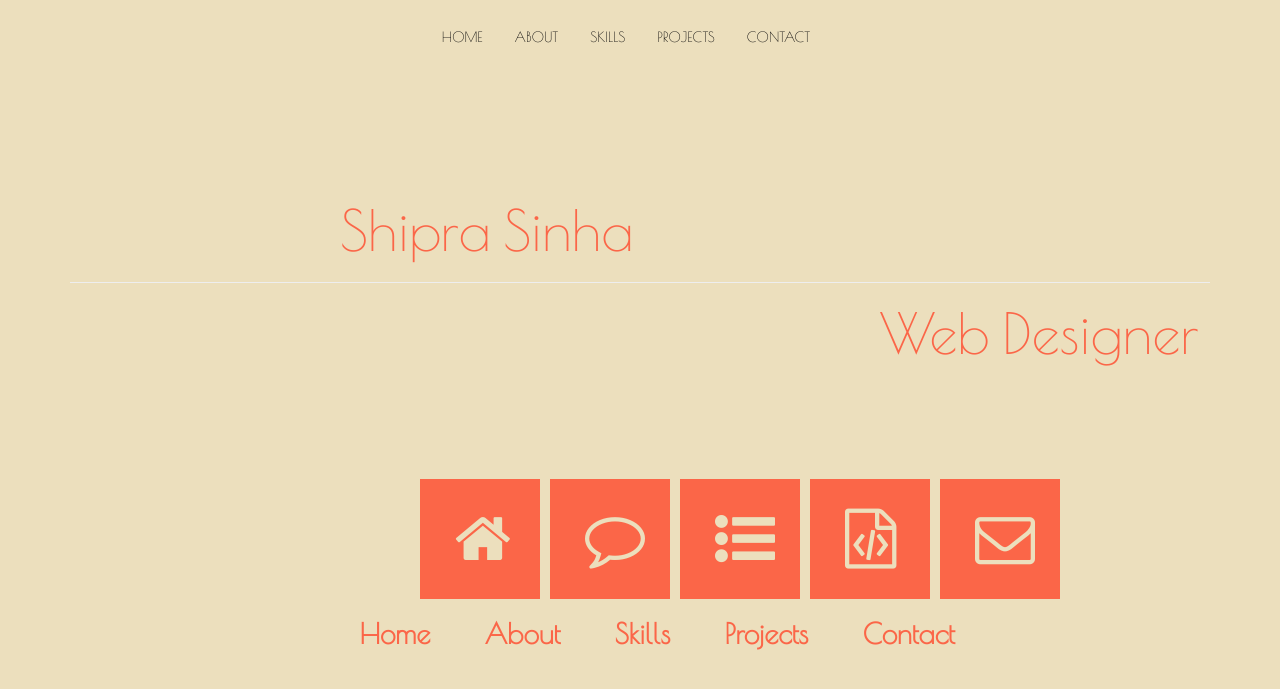
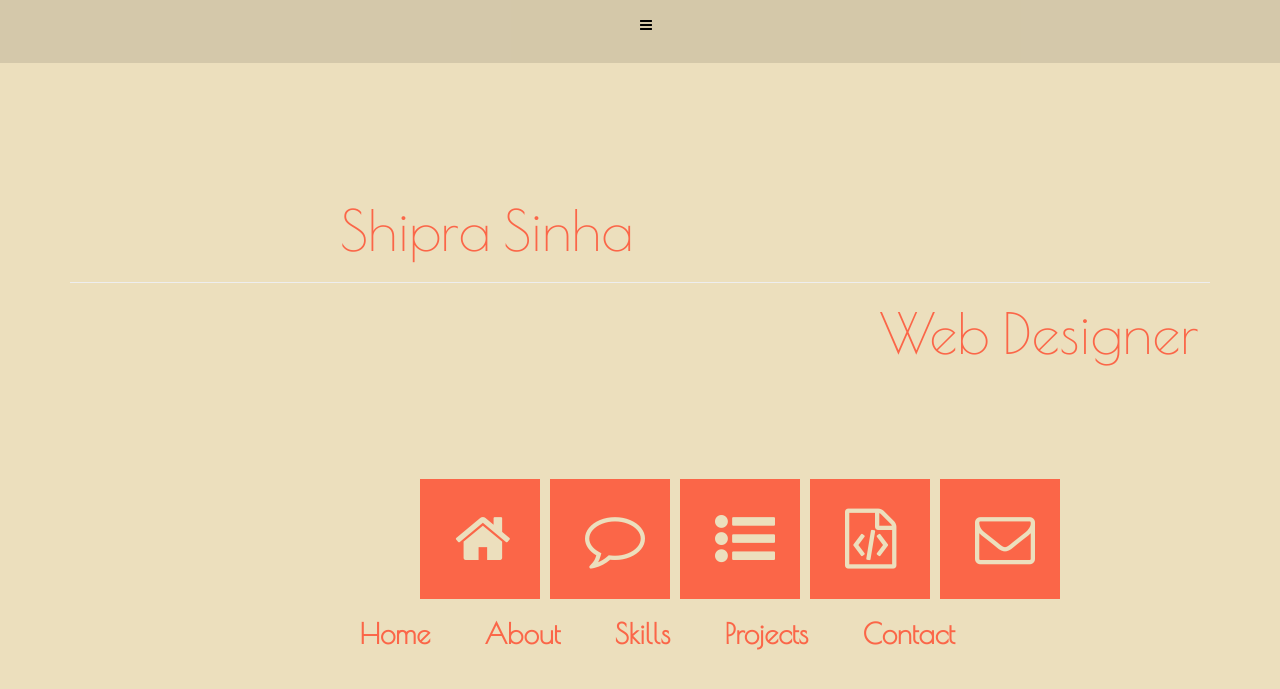
Before and after one commit to shipra1509/portfolio, a Jekyll site: the page built from index.html, in a window 1280 px wide and 900 px high. Shown: the top 689 px of the window. Built offline with Jekyll 4.4.1, drawn with Linux system fonts in a browser that asks for light colours; nearby versions of some CDN libraries; some web fonts are replaced; library files that are not in the unit come from our copies.

Commit message:
Added toggle-able navigation bar

```diff
--- a/_includes/header.html
+++ b/_includes/header.html
@@ -1,9 +1,10 @@
 <div class="header container">
+<a href=""><i id="nav-toggler" class="fa fa-bars fa-1.5x"></i></a>
     <div class="nav background">
-		<span class="scrollto" data-scroll="home">HOME</span>
-		<span class="scrollto" data-scroll="about">ABOUT</span>
-		<span class="scrollto" data-scroll="skills">SKILLS</span>
-		<span class="scrollto" data-scroll="office">PROJECTS</span>
-		<span class="scrollto" data-scroll="contact">CONTACT</span>
+		<a href="#home"><span class="scrollto">HOME</span></a>
+		<a href="#about"><span class="scrollto">ABOUT</span></a>
+		<a href="#skills"><span class="scrollto">SKILLS</span></a>
+		<a href="#projects"><span class="scrollto">PROJECTS</span></a>
+		<a href="#contact"><span class="scrollto">CONTACT</span></a>
 	</div>
-</div>
+</divm >
--- a/_sass/_home.scss
+++ b/_sass/_home.scss
@@ -1,20 +1,55 @@
+
 header{
 	height: 7vh;
 	width:100%;
 	position: fixed;
 	z-index: 100;
-	background-color: #ECDFBD;
-  opacity: 1;
+	background-color: rgba(0,0,0,0.1);
+
+	.background {
+		visibility: hidden;
+		position: absolute;
+		top: 0px;
+		left:0px; bottom: 0px;
+		right: 0px;
+		transform: scale(0);
+		transition: all 0.5s ease-out;
+		background-color: rgba(0,0,0,0.1);
+		padding-top: 2vh;
+		text-decoration: none;
+		margin-top: 0;
+		text-align: center;
+	}
+
+	.header:hover .background {
+		visibility: visible;
+		display: block;
+		transform: scale(1);
+		top:0px;
+	}
+
+	.header:hover i {
+		opacity: 0;
+	}
+
+	a i{
+		text-decoration: none;
+	}
+
+	i{
+		text-decoration: none;
+		margin-left: 50%;
+		color: black;
+		padding-top: 2vh;
+	}
 
 	.scrollto{
+		text-decoration: none;
 		color: black;
 		font-family: 'Poiret One', cursive;
 		padding-right: 2em;
-	}
-
-	.background{
-		margin-top: 3vh;
-		text-align: center;
+		transition: all 0.3s ease-in;
+		font-weight: bold;
 	}
 }
 
--- a/index.html
+++ b/index.html
@@ -40,7 +40,7 @@ layout: home
     <div class="inside_about col-md-7 row class="caption wow slideInLeft" data-wow-duration="1s" data-wow-delay="1s"">
       <p>Hi, my name is Shipra Sinha and I am a digital creative designer in Abbotsford, BC. I specialize in brand, web, and user-experience design. I believe simplicity is the key to a great product.</p>
       <div class="scroll">
-        <a href="#projects_i"><h3>Learn more<br>about me</h3></a>
+        <a href="#projects"><h3>Learn more<br>about me</h3></a>
       </div>
     </div>
   </div>
--- a/js/home.js
+++ b/js/home.js
@@ -1,5 +1,6 @@
 $(document).ready(function() {
 
 
-  new WOW().init();
-});
+	});
+
+new WOW().init();
```
Lines whose indentation alone changed are shown as unchanged.
